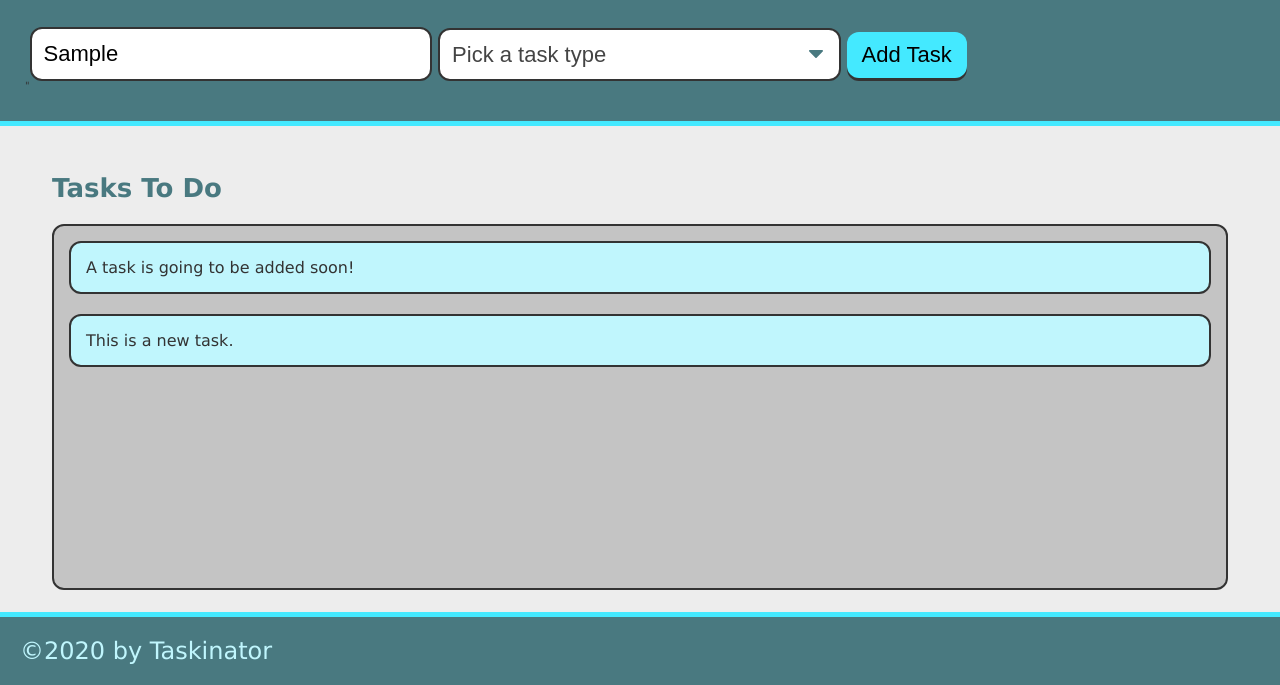
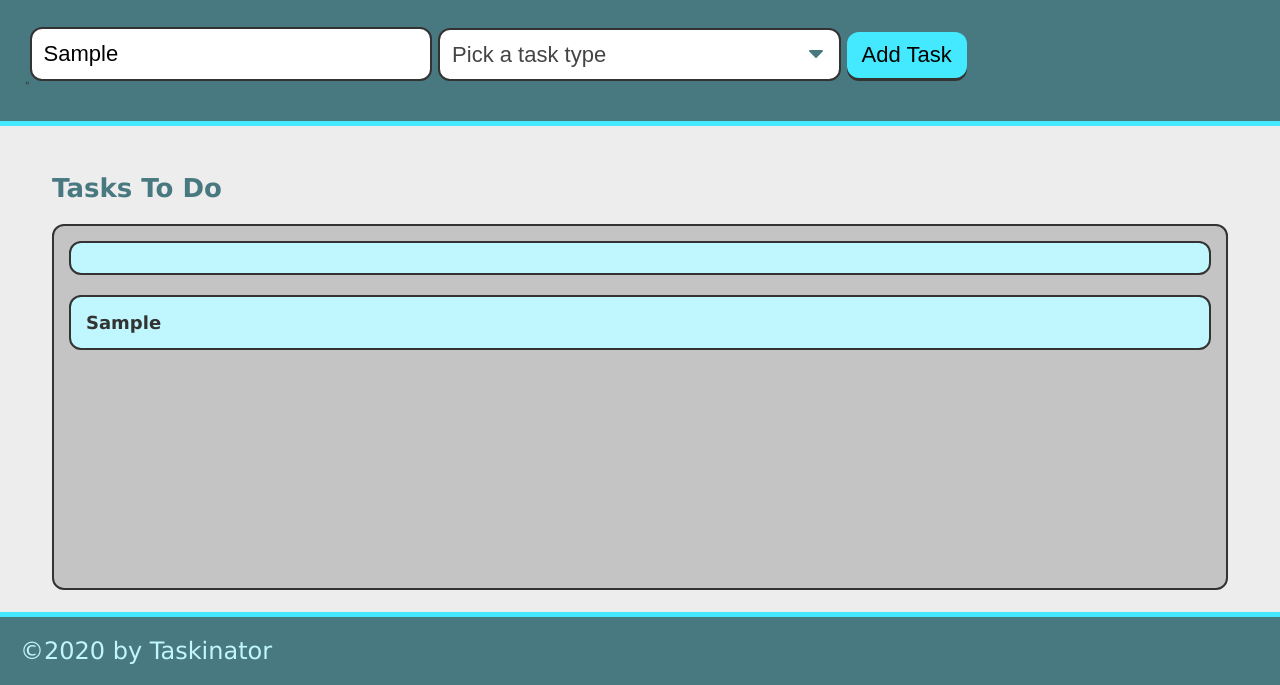
Before and after one commit to DJS593/taskinator, a plain HTML site: page index.html in a window 1280 px wide. Both pictures are taken after typing "Sample" into the empty fields and a click on the button "Add Task". Shown: the part 115-800 px from the top of the page. Drawn offline with Linux system fonts and the light colour scheme.

Commit message:
able to add tasks that stay

```diff
--- a/assets/js/script.js
+++ b/assets/js/script.js
@@ -3,11 +3,23 @@ var tasksToDoEl = document.querySelector("#tasks-to-do");
 
 var createTaskHandler = function(event) {
   event.preventDefault();
-  console.log(event);
+  var taskNameInput = document.querySelector("input[name='task-name']").value;
+  console.dir(taskNameInput);
+  var taskTypeInput = document.querySelector("select[name='task-type']").value;
+  console.log(taskTypeInput);
   var listItemEl = document.createElement("li");
   listItemEl.className = "task-item";
-  listItemEl.textContent = "This is a new task.";
+
+  var taskInfoEl = document.createElement("div");
+  taskInfoEl.className = "task-info";
+  taskInfoEl.innerHTML = "<h3 class='task-name'>" + taskNameInput + "</h3><span class='task-type'>" + taskTypeInput + "</span>";
+
+  listItemEl.appendChild(taskInfoEl);
   tasksToDoEl.appendChild(listItemEl);
+
+
+  //listItemEl.textContent = taskNameInput;
+  //tasksToDoEl.appendChild(listItemEl);
 };
 
 formEl.addEventListener("submit", createTaskHandler);
--- a/index.html
+++ b/index.html
@@ -33,7 +33,7 @@
     <section class="task-list-wrapper">
       <h2 class="list-title">Tasks To Do</h2>
       <ul class="task-list" id="tasks-to-do">
-        <li class="task-item">A task is going to be added soon!</li>
+        <li class="task-item"></li>
       </ul>
     </section>
   </main>
```
